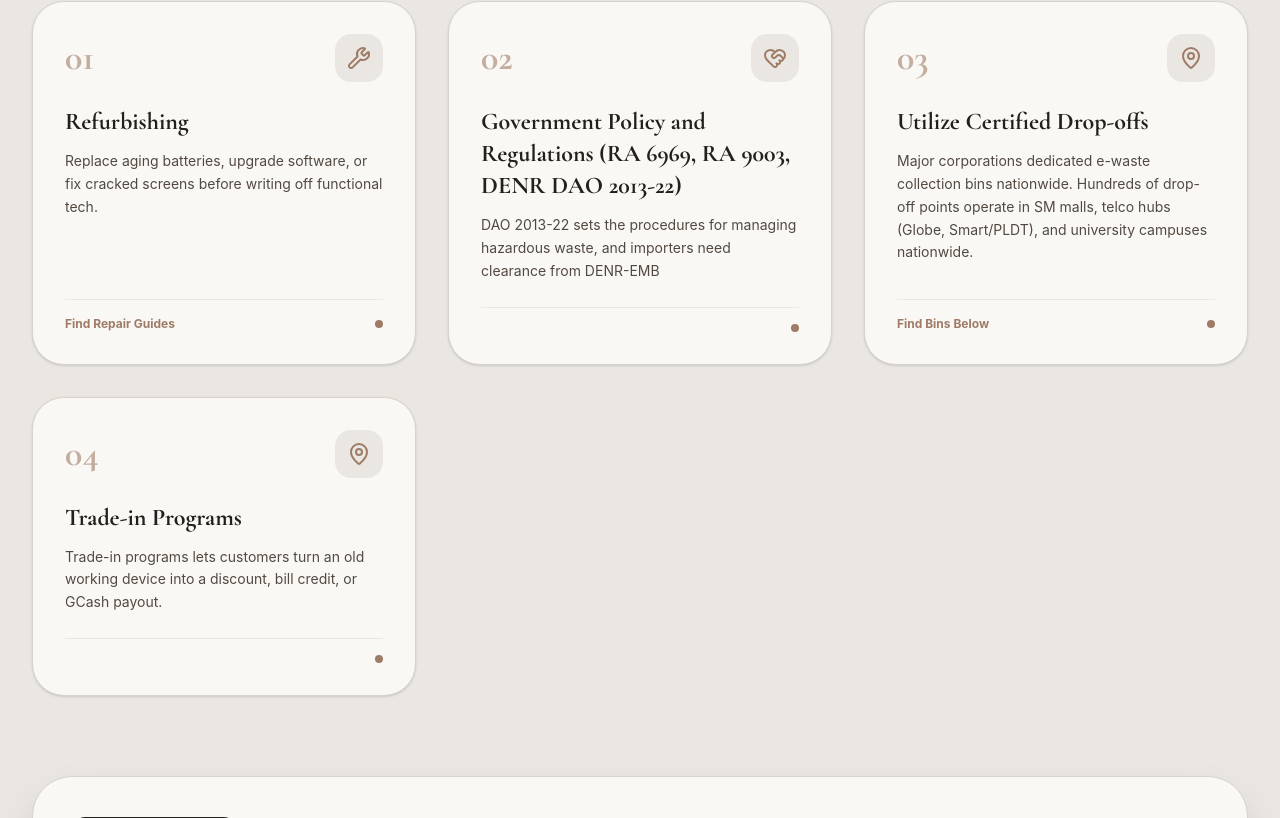
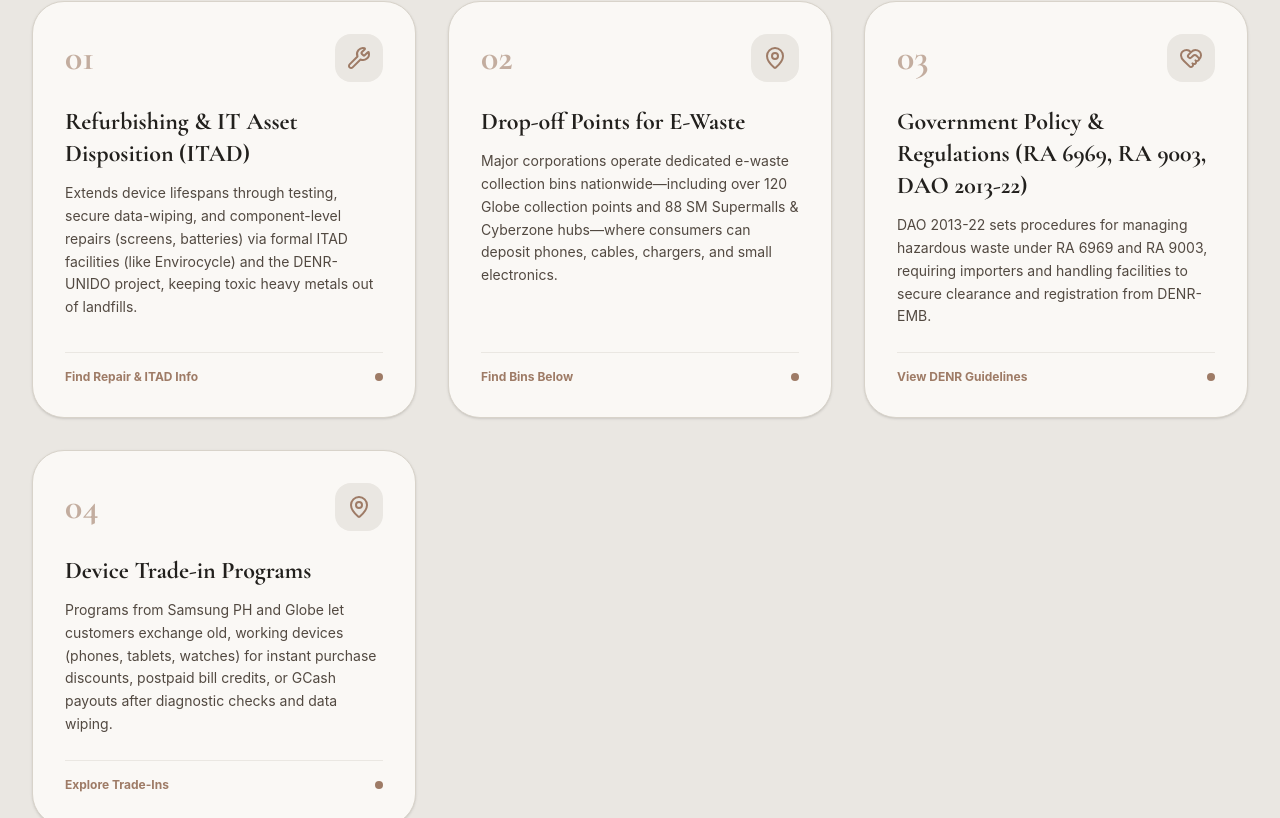
Before and after one commit to avdingal/PEEC---EWaste, a React (Vite) app: page / in a window 1280 px wide. Shown: the part 5102-5920 px from the top of the page. Built offline with nearby package versions, Linux system fonts and the light colour scheme.

Commit message:
Update e-waste action steps and solutions synthesis

```diff
--- a/src/data/ewasteData.js
+++ b/src/data/ewasteData.js
@@ -169,33 +169,54 @@ export const IMPACTS = [
 export const ACTION_STEPS = [
   {
     number: '01',
-    title: 'Refurbishing',
-    description: 'Replace aging batteries, upgrade software, or fix cracked screens before writing off functional tech.',
-    actionText: 'Find Repair Guides',
+    title: 'Refurbishing & IT Asset Disposition (ITAD)',
+    description: 'Extends device lifespans through testing, secure data-wiping, and component-level repairs (screens, batteries) via formal ITAD facilities (like Envirocycle) and the DENR-UNIDO project, keeping toxic heavy metals out of landfills.',
+    currentStatus: 'Operates through formal ITAD facilities (like Envirocycle) and a large informal repair market. While DENR policies (RA 6969, DAO 2013-22) regulate hazardous waste, national programs like the DENR-EMB and UNIDO Sustainable Electronics Management Project scale up repair and reuse—though formal refurbishment remains concentrated in commercial IT assets.',
+    procedure: 'Decommissioned electronics undergo functional and cosmetic testing. Viable units undergo secure software data wiping, component-level repairs (e.g., screen or battery replacement), cleaning, and re-grading for resale or donation. Non-repairable sub-components are routed to accredited recyclers for material recovery.',
+    effects: 'Extends electronics lifespans, keeps toxic heavy metals out of landfills, and provides affordable reconditioned technology.',
+    assessment: 'Highly effective and feasible circular economy solution. In 2024 alone, Philippine climate-tech asset refurbishing diverted over 250,000 kg of e-waste (equivalent to nearly 116,300 laptops) from landfills.',
+    actionText: 'Find Repair & ITAD Info',
     icon: 'Wrench'
   },
   {
     number: '02',
-    title: 'Government Policy and Regulations (RA 6969, RA 9003, DENR DAO 2013-22)',
-    description: 'DAO 2013-22 sets the procedures for managing hazardous waste, and importers need clearance from DENR-EMB',
-    actionText: '',
-    icon: 'HeartHandshake'
-  },
-  {
-    number: '03',
-    title: 'Utilize Certified Drop-offs',
-    description: 'Major corporations dedicated e-waste collection bins nationwide. Hundreds of drop-off points operate in SM malls, telco hubs (Globe, Smart/PLDT), and university campuses nationwide.',
+    title: 'Drop-off Points for E-Waste',
+    description: 'Major corporations operate dedicated e-waste collection bins nationwide—including over 120 Globe collection points and 88 SM Supermalls & Cyberzone hubs—where consumers can deposit phones, cables, chargers, and small electronics.',
+    currentStatus: 'Hundreds of drop-off points operate nationwide across 88 SM Supermalls/Cyberzone locations, over 120 Globe stores, Smart/PLDT hubs, and university campuses.',
+    procedure: 'Consumers deposit phones, cables, chargers, and small electronics into secured bins during routine trips. Logistics partners collect and transport items to central holding facilities.',
+    effects: 'Increases public awareness and integrates hazardous waste disposal into routine shopping mall trips through convenient bins and incentives.',
+    assessment: 'Effective at making disposal convenient at scale, but relies on voluntary participation and public awareness. Because only 91 registered facilities in the country handle e-waste, collection is only truly sustainable when items reach accredited recyclers.',
     actionText: 'Find Bins Below',
     icon: 'MapPin'
   },
   {
+    number: '03',
+    title: 'Government Policy & Regulations (RA 6969, RA 9003, DAO 2013-22)',
+    description: 'DAO 2013-22 sets procedures for managing hazardous waste under RA 6969 and RA 9003, requiring importers and handling facilities to secure clearance and registration from DENR-EMB.',
+    currentStatus: 'No standalone law specifically covers e-waste, relying instead on guidelines under RA 9003 and RA 6969. Since March 2025, 234 containers of suspected e-waste were illegally shipped to Subic.',
+    procedure: 'DAO 2013-22 sets the procedures for managing hazardous waste. Importers require clearance from DENR-EMB, and handling facilities must be formally registered with DENR-EMB.',
+    effects: 'Only 91 registered facilities handle e-waste compared to the 537 million kg generated in 2022, and illegal shipments highlight ongoing enforcement gaps.',
+    assessment: 'Only partly effective. While agencies are cooperating to address smuggling and hazardous waste, a dedicated e-waste law, stronger enforcement, and more accredited treatment facilities are urgently needed.',
+    actionText: 'View DENR Guidelines',
+    icon: 'HeartHandshake'
+  },
+  {
     number: '04',
-    title: 'Trade-in Programs',
-    description: 'Trade-in programs lets customers turn an old working device into a discount, bill credit, or GCash payout.',
-    actionText: '',
-    icon: ''
-  },
+    title: 'Device Trade-in Programs',
+    description: 'Programs from Samsung PH and Globe let customers exchange old, working devices (phones, tablets, watches) for instant purchase discounts, postpaid bill credits, or GCash payouts after diagnostic checks and data wiping.',
+    currentStatus: 'Available nationwide through Samsung PH (deducts value from a new device for residents 18+) and Globe Trade-In (offers bill credits for postpaid users or GCash payouts for others). Only working phones, tablets, and watches are accepted.',
+    procedure: 'Customers describe the old device condition (must power on, hold a charge, and be factory reset with no account lock) for an estimate. After physical verification, signing an acknowledgment form, and secure data wiping, the value is applied as a discount, bill credit, or GCash payout.',
+    effects: 'Provides a clear financial reward to clear out idle working devices stuck in households.',
+    assessment: 'Effective at incentivizing returns, but not entirely sustainable as discounts can encourage premature upgrades. Programs also lack public Philippine volume data and transparency on whether traded-in units are refurbished or routed to accredited recyclers.',
+    actionText: 'Explore Trade-Ins',
+    icon: 'RefreshCw' // Note: If RefreshCw isn't imported in ActionDropOff.jsx, use 'Smartphone' or 'Coins'
+  }
 ];
+
+export const SOLUTIONS_SYNTHESIS = {
+  summary: 'The four assessments agree on a pattern: existing solutions are accessible and already running, but they depend on voluntary participation and a formal recycling system (only 91 registered facilities) that is still too small to solve the problem alone.',
+  takeaway: 'Refurbishing is the strongest circular solution, collection and trade-in programs are convenient but only as good as the recycling that follows, and policy remains the weakest link. Across all four, the Philippines needs stronger recycling infrastructure, clearer legislation, and greater transparency.'
+};
 
 export const DROP_OFF_LOCATIONS = [
   {
```
